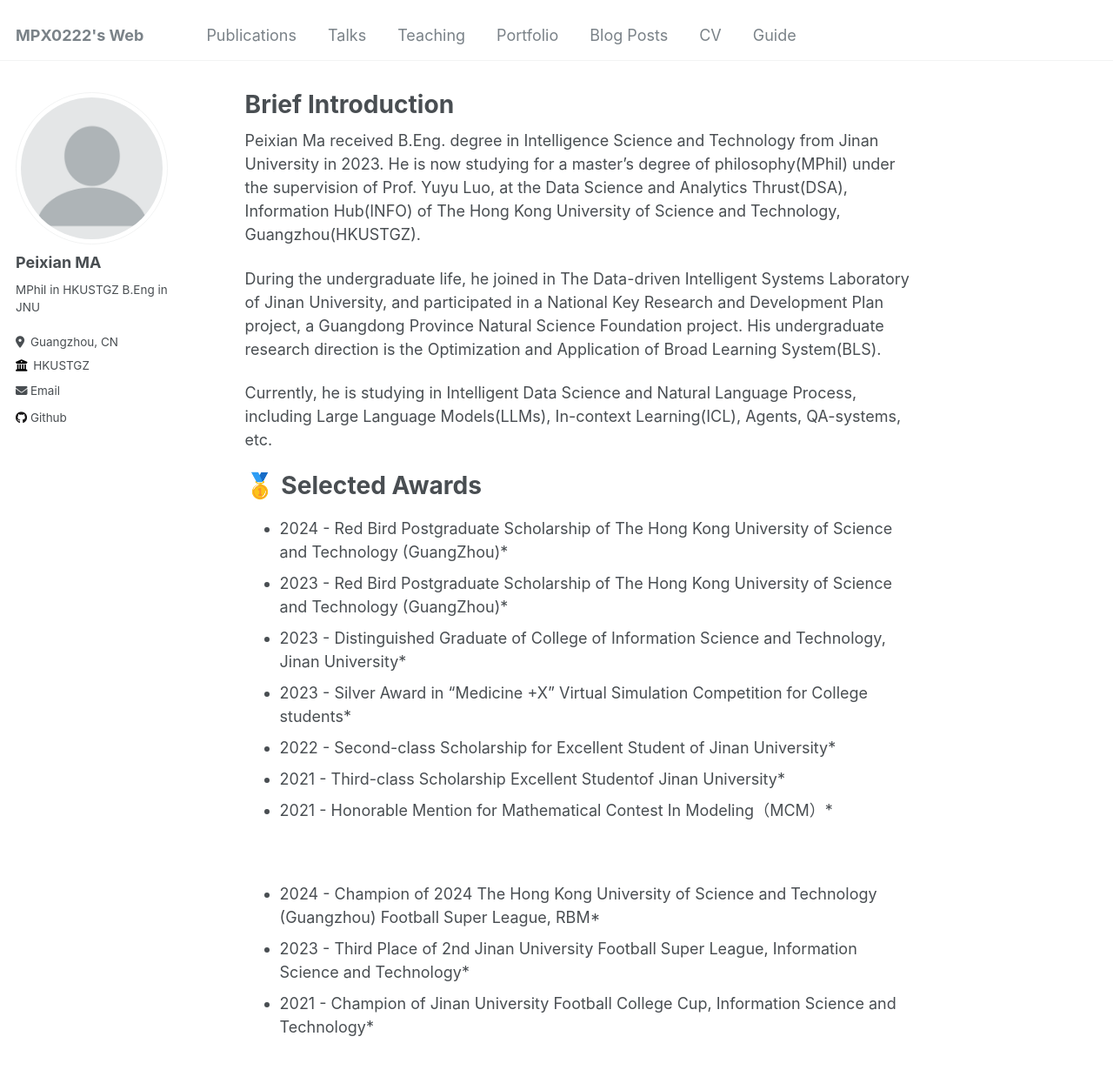
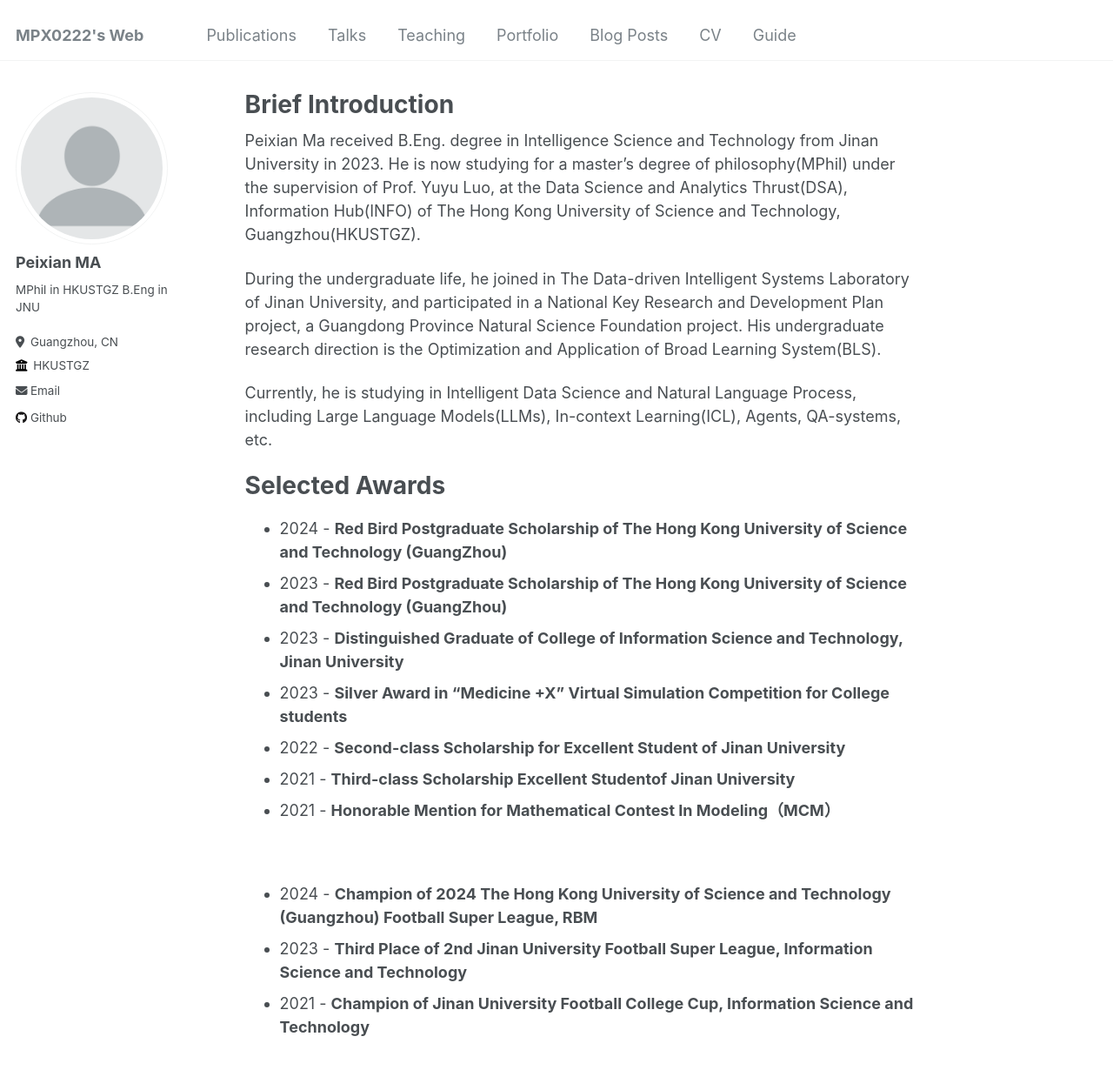
Before and after one commit to MPX0222/MPX0222.github.io, a Jekyll site: the page built from _pages/about.md, in a window 1280 px wide and 1400 px high. Shown: the top 1230 px of the window at 87% size. Built offline with Jekyll 4.4.1, drawn with Linux system fonts in a browser that asks for light colours.

```diff
--- a/_pages/about.md
+++ b/_pages/about.md
@@ -17,18 +17,18 @@ His undergraduate research direction is the Optimization and Application of Broa
 Currently, he is studying in Intelligent Data Science and Natural Language Process,
 including Large Language Models(LLMs), In-context Learning(ICL), Agents, QA-systems, etc.
 
-🥇 Selected Awards
+Selected Awards
 ===
-* 2024 - Red Bird Postgraduate Scholarship of The Hong Kong University of Science and Technology (GuangZhou)*
-* 2023 - Red Bird Postgraduate Scholarship of The Hong Kong University of Science and Technology (GuangZhou)*
-* 2023 - Distinguished Graduate of College of Information Science and Technology, Jinan University*
-* 2023 - Silver Award in "Medicine +X" Virtual Simulation Competition for College students*
-* 2022 - Second-class Scholarship for Excellent Student of Jinan University*
-* 2021 - Third-class Scholarship Excellent Studentof Jinan University*
-* 2021 - Honorable Mention for Mathematical Contest In Modeling（MCM）*
+* 2024 - **Red Bird Postgraduate Scholarship of The Hong Kong University of Science and Technology (GuangZhou)**
+* 2023 - **Red Bird Postgraduate Scholarship of The Hong Kong University of Science and Technology (GuangZhou)**
+* 2023 - **Distinguished Graduate of College of Information Science and Technology, Jinan University**
+* 2023 - **Silver Award in "Medicine +X" Virtual Simulation Competition for College students**
+* 2022 - **Second-class Scholarship for Excellent Student of Jinan University**
+* 2021 - **Third-class Scholarship Excellent Studentof Jinan University**
+* 2021 - **Honorable Mention for Mathematical Contest In Modeling（MCM）**
 
 <br/>
 
-* 2024 - Champion of 2024 The Hong Kong University of Science and Technology (Guangzhou) Football Super League, RBM*
-* 2023 - Third Place of 2nd Jinan University Football Super League, Information Science and Technology*
-* 2021 - Champion of Jinan University Football College Cup, Information Science and Technology*
+* 2024 - **Champion of 2024 The Hong Kong University of Science and Technology (Guangzhou) Football Super League, RBM**
+* 2023 - **Third Place of 2nd Jinan University Football Super League, Information Science and Technology**
+* 2021 - **Champion of Jinan University Football College Cup, Information Science and Technology**
```
